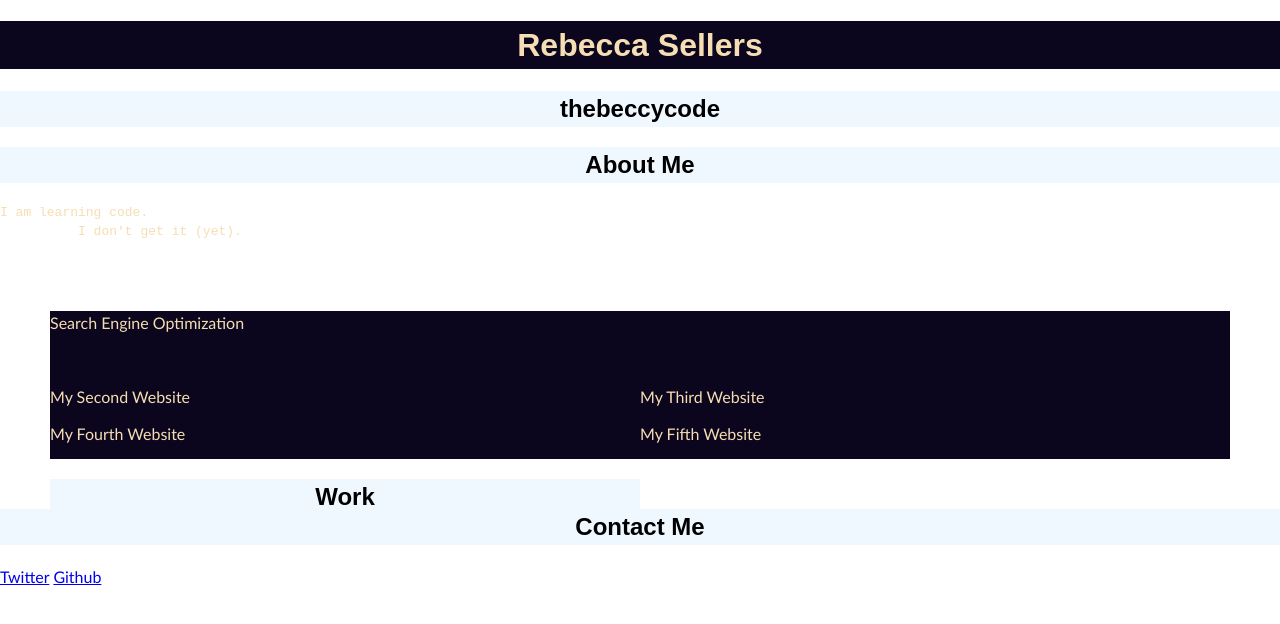
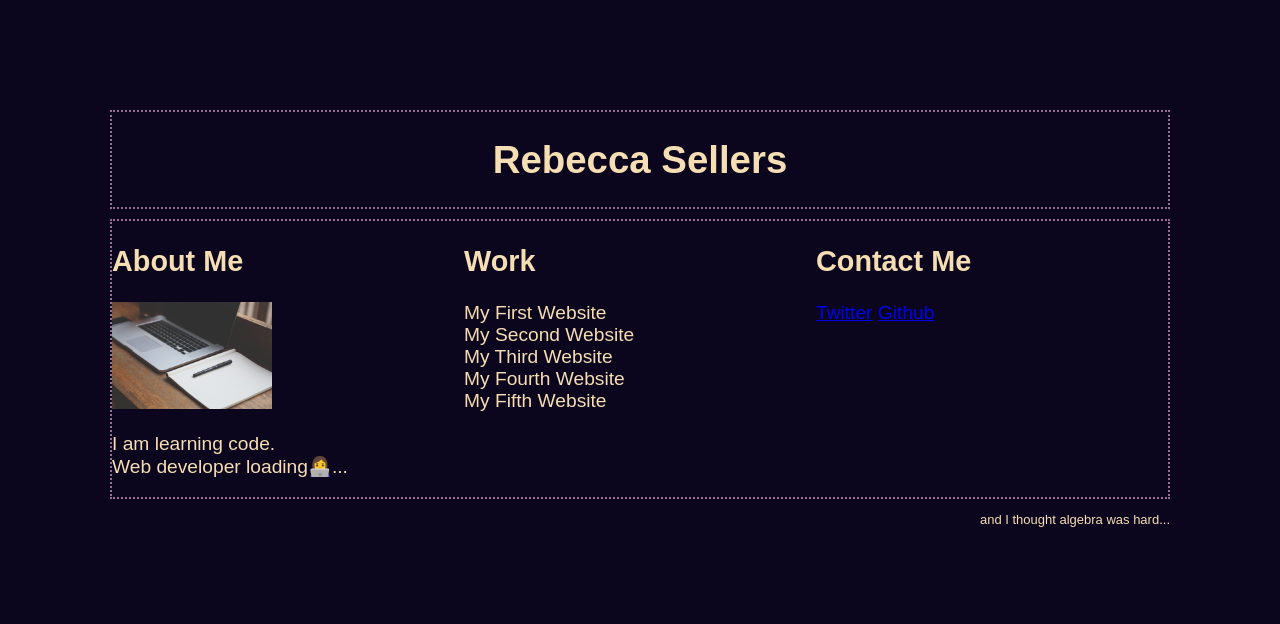
Before and after one commit to thebeccycode/bootcampchallenge2, a plain HTML site: page index.html in a window 1280 px wide. Drawn offline with Linux system fonts and the light colour scheme.

Commit message:
edited css, created box

```diff
--- a/index.html
+++ b/index.html
@@ -16,30 +16,19 @@
     <nav>
     </nav>
   </header>
-
+<main class="container">
   <!-- hero banner -->
-  <container class="1">
-    <section class="hero-banner">
-      <div>
-        <h2>thebeccycode</h2>
-      </div>
+  <section class="about me" id="about">
+    <h2>About Me</h2>
+      <img src="./starter/images/desk-593327_960_720.jpg" alt="a selfie should be here" width="160px">
+      <p class="description">I am learning code. <br> Web developer loading👩‍💻... </p>
+      </p>
   </section>
-  </container>
-
-  <main class="page-wrapper">
-    <!-- about me -->
-    <section class="page-section" id="about">
-      <h2>About Me</h2>
-      <pre>I am learning code.
-          I don't get it (yet).
-      </pre>
-    </section>
-
   <!-- portfolio container -->
   <section class="page-section" id="work">
     <h2>Work</h2>
     <div id="website1" class="categoryGridArea">
-        <div class="heading">Search Engine Optimization</div>
+      <div class="heading">My First Website</div>
     </div>
     <div id="website2" class="categoryGridArea">
       <div class="heading">My Second Website</div>
@@ -55,14 +44,16 @@
 
     </div>
   </section>
-
   <!-- contact -->
-    <section class="page-section contact" id="contact">
+  <div class="contact">
     <h2>Contact Me</h2>
     <a href="https://twitter.com/thebeccycode">Twitter</a>
     <a href="https://github.com/thebeccycode/bootcampchallenge2">Github</a>
-    </section>
+  </div>
   </main>
+  <footer>
+    <p>and I thought algebra was hard...</p>
+  </footer>
 </body>
 
 </html>
--- a/starter/css/style.css
+++ b/starter/css/style.css
@@ -4,66 +4,56 @@
 
 * {
   box-sizing: border-box;
+  border-color: wheat;
+  border: 10px;
+  background-color: var(--purpleBlack);
 }
 
 body {
-  margin: 0;
-  padding: 0;
-  font-family: 'Trebuchet MS', 'Lucida Sans Unicode', 'Lucida Grande', 'Lucida Sans', Arial, sans-serif;
-  line-height: 1.5;
+  margin: 80px;
+  padding: 30px;
+  font-family: Arial, Helvetica, sans-serif;
+  font-size: larger;
   color: wheat;
 }
 
-h1{
-  display:flex;
-  flex-direction: column;
+header{
+  display: flex;
+  flex-direction: row;
+  justify-content: center;
   align-items: center;
-  justify-content: center;
-  font-family: Arial, Helvetica, sans-serif;
-  color: wheat;
-  background-color: var(--purpleBlack);
+  border: 2px rgb(154, 108, 147) dotted;
 }
 
-h2{
-  display: flex;
-  flex-direction: column;
-  align-items: center;
-  justify-content: center;
-  font-family: Arial, Helvetica, sans-serif;
-  color: black;
-  background-color: aliceblue;
+.container {
+display: grid;
+grid-template-columns:1fr 1fr 1fr;
+grid-template-rows: 1fr;
+grid-template-areas:
+"about desc"
+"work contact";
+border: 2px rgb(154, 108, 147) dotted;
+margin-top: 10px;
+margin-bottom: 10px;
 }
 
-#work {
-  display: grid;
-  margin: 50px;
-  grid-template-rows: 50% 25% 25%;
-  grid-template-columns: 1fr 1fr;
-  grid-template-areas:
-  "w1 w1"
-  "w2 w3"
-  "w4 w5"
-  ;
+#about {
+  grid-area: about;
 }
 
-#website1 {
-  grid-area: w1;
-  background-color: var(--purpleBlack);
+#description {
+  grid-area: desc;
+}
 
+#categoryGridArea{
+  grid-area: work;
 }
-#website2 {
-  grid-area: w2;
-  background-color: var(--purpleBlack);
+
+#contact{
+  grid-area: contact;
 }
-#website3 {
-  grid-area: w3;
-  background-color: var(--purpleBlack);
+
+footer{
+  font-size: small;
+  text-align: end;
 }
-#website4 {
-  grid-area: w4;
-  background-color: var(--purpleBlack);
-}
-#website5 {
-  grid-area: w5;
-  background-color: var(--purpleBlack);
-}
```
Also changed, not shown: starter/images/desk-593327_960_720.jpg (added). Lines whose indentation alone changed are shown as unchanged.
